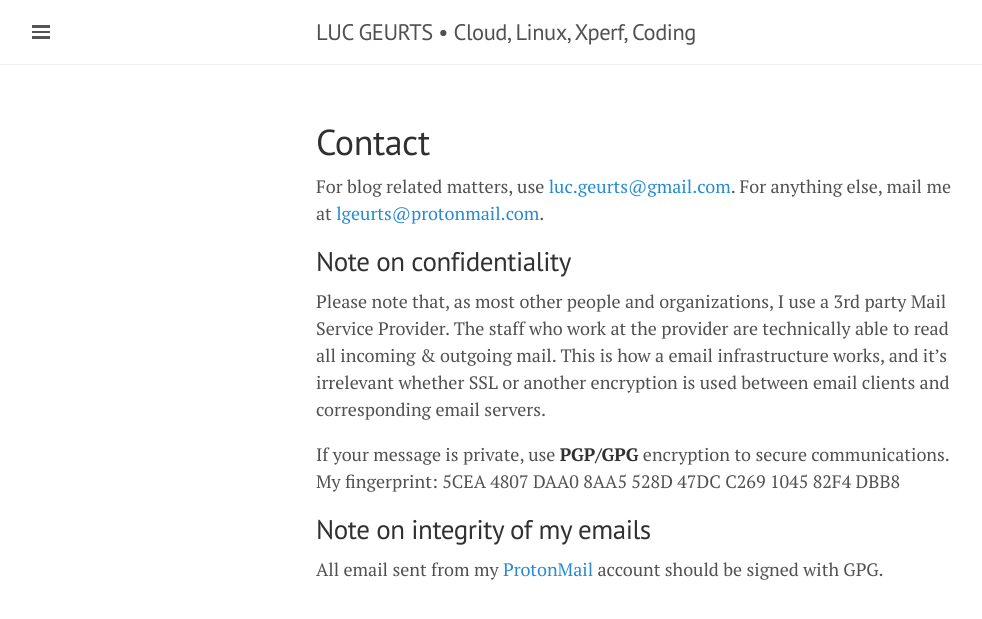
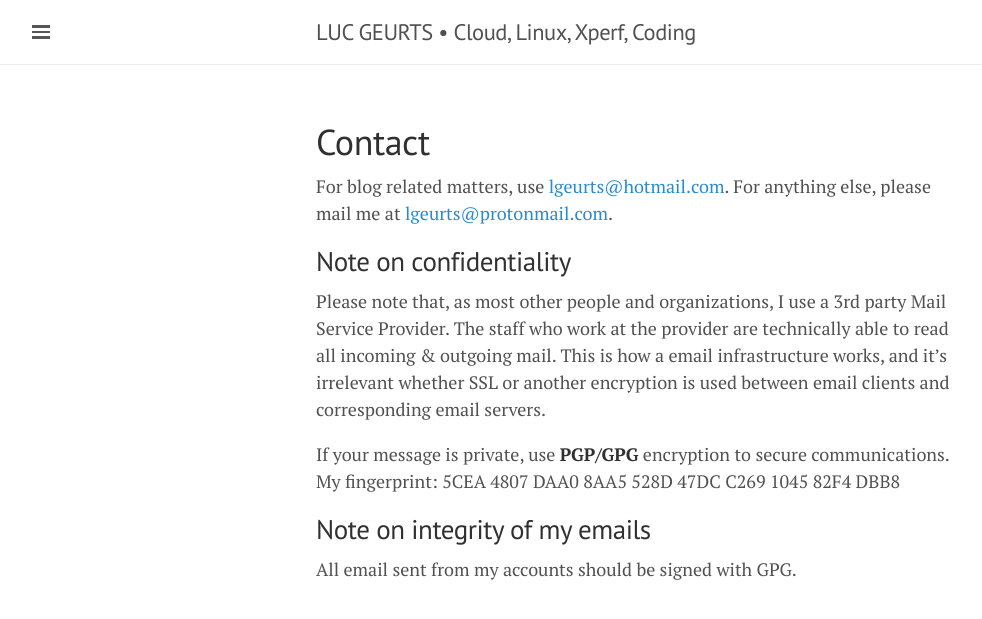
Before and after one commit to lgeurts/lgeurts.github.io, a Jekyll site: the page built from contact.md, in a window 1280 px wide. Shown: the top 619 px of the page, without its empty margins (0-982 px from the left). Built offline with Jekyll 4.4.1, drawn with Linux system fonts in a browser that asks for light colours; nearby versions of some CDN libraries.

Commit message:
Update contact.md

```diff
--- a/contact.md
+++ b/contact.md
@@ -3,7 +3,7 @@ layout: page
 title: Contact
 ---
 
-For blog related matters, use [luc.geurts@gmail.com](mailto:luc.geurts@gmail.com). For anything else, mail me at [lgeurts@protonmail.com](mailto:lgeurts@protonmail.com).
+For blog related matters, use [lgeurts@hotmail.com](mailto:lgeurtshotmail.com). For anything else, please mail me at [lgeurts@protonmail.com](mailto:lgeurts@protonmail.com).
 
 Note on confidentiality
 -----------------------
@@ -16,4 +16,4 @@ My fingerprint: 5CEA 4807 DAA0 8AA5 528D 47DC C269 1045 82F4 DBB8
 Note on integrity of my emails
 ------------------------------
 
-All email sent from my [ProtonMail](https://protonmail.com/) account should be signed with GPG.
+All email sent from my accounts should be signed with GPG.
```
